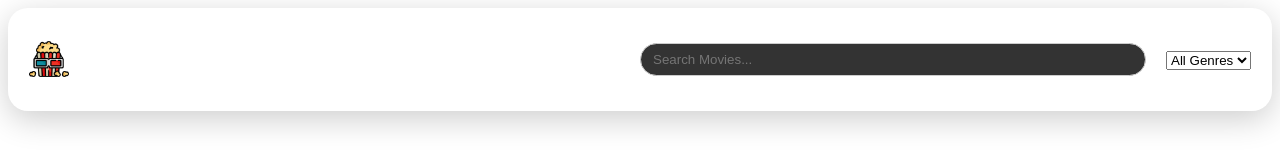
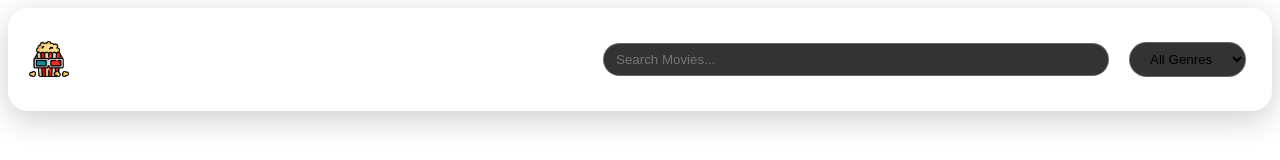
Before and after one commit to GabrielaSzuiogan/W5-ReactMoviesProject, a React (Vite) app in the folder movies-react/: page / in a window 1280 px wide. Shown: the top 160 px of the page. Built offline with nearby package versions, Linux system fonts and the light colour scheme.

Commit message:
design: refactoring dropdown and search bar

```diff
--- a/movies-react/src/components/Dropdown/Dropdown.css
+++ b/movies-react/src/components/Dropdown/Dropdown.css
@@ -0,0 +1,10 @@
+#genre {
+  padding: 8px 16px;
+  border-radius: 20px;
+  width: fit-content;
+  height: fit-content;
+  position: relative;
+  border: 1px solid #908e8e8f;
+  background-color: #333;
+  margin-right: 5px;
+}
--- a/movies-react/src/components/SearchBar/SearchBar.css
+++ b/movies-react/src/components/SearchBar/SearchBar.css
@@ -8,7 +8,7 @@
   border-radius: 20px;
   width: 30rem;
   margin-right: 10px;
-  border: 1px solid #ccc;
+  border: 1px solid #908e8e8f;
   outline: none;
   background-color: #333;
   color: white;
```
